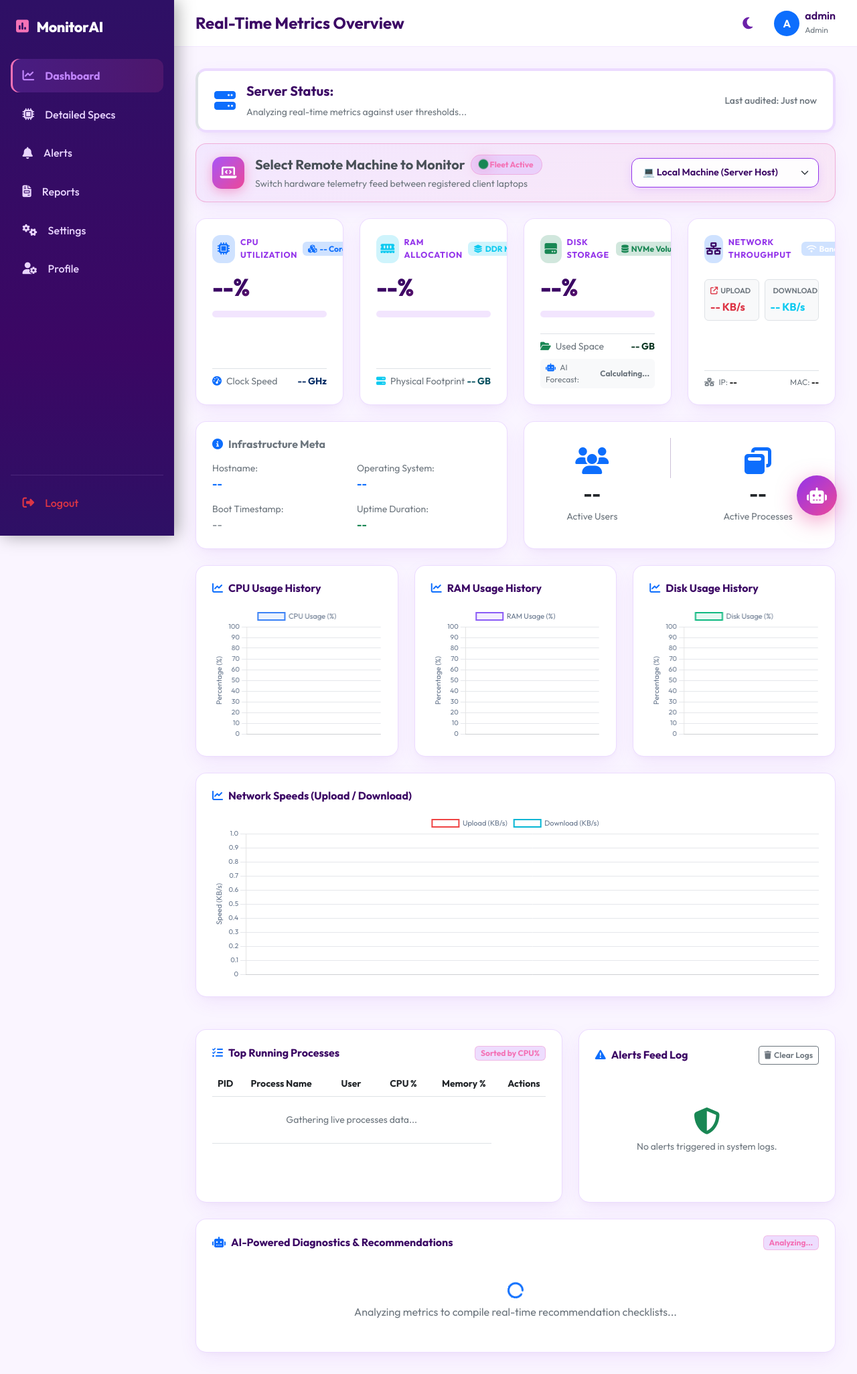
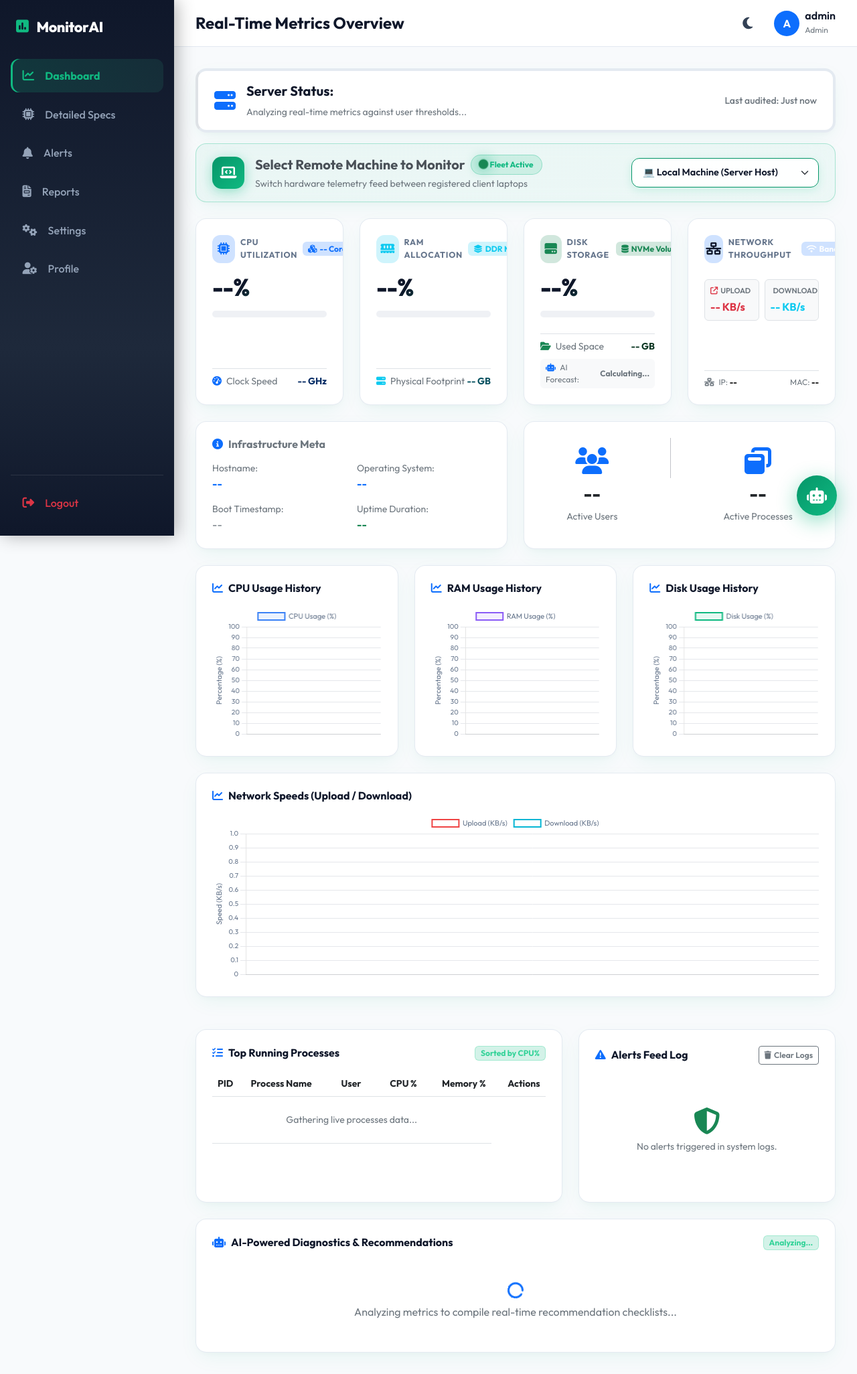
Before and after one commit to Chanthriha2806/Mini-project, a Flask app: page / in a window 1280 px wide. Shown: the whole page at 67% size. Run offline with Flask 3, Linux system fonts and the light colour scheme; a user stored in the database is signed in; data comes from the database, SQL or seed files in the repository; data that the repository does not hold is empty.

Commit message:
Apply Titanium Security Emerald executive theme palette with Deep Charcoal background and Security Emerald highlights

```diff
--- a/app/static/css/style.css
+++ b/app/static/css/style.css
@@ -1,56 +1,56 @@
 /* ==========================================================================
-   Royal Amethyst & Electric Fuchsia Theme & Micro-Interaction Styling
+   Titanium Security Emerald Theme & Micro-Interaction Styling
    ========================================================================== */
 
-/* Core CSS Tokens & Color Palette (Light Mode - Ultra-Clean Lavender Platinum) */
+/* Core CSS Tokens & Color Palette (Light Mode - Clean Titanium Platinum) */
 :root {
-    --bg-primary: #faf5ff;
+    --bg-primary: #f8fafc;
     --bg-secondary: #ffffff;
-    --bg-sidebar: linear-gradient(180deg, #2e1065 0%, #3b0764 65%, #2e1065 100%);
-    --sidebar-text: #e9d5ff;
-    --sidebar-active-bg: linear-gradient(90deg, rgba(168, 85, 247, 0.2) 0%, rgba(236, 72, 153, 0.15) 100%);
-    --sidebar-active-text: #c084fc;
-    --sidebar-active-border: #f472b6;
-    --text-primary: #3b0764;
-    --text-secondary: #6b21a8;
-    --text-muted: #9333ea;
-    --card-bg: rgba(255, 255, 255, 0.92);
-    --card-shadow: 0 10px 30px -5px rgba(147, 51, 234, 0.1), 0 4px 12px -2px rgba(0, 0, 0, 0.03);
-    --card-border: 1px solid rgba(233, 213, 255, 0.85);
-    --card-hover-border: rgba(236, 72, 153, 0.7);
-    --accent: #9333ea;
-    --accent-hover: #7e22ce;
-    --accent-glow: rgba(168, 85, 247, 0.35);
+    --bg-sidebar: linear-gradient(180deg, #0f172a 0%, #1e293b 65%, #0f172a 100%);
+    --sidebar-text: #94a3b8;
+    --sidebar-active-bg: linear-gradient(90deg, rgba(16, 185, 129, 0.18) 0%, rgba(52, 211, 153, 0.1) 100%);
+    --sidebar-active-text: #10b981;
+    --sidebar-active-border: #10b981;
+    --text-primary: #0f172a;
+    --text-secondary: #334155;
+    --text-muted: #64748b;
+    --card-bg: rgba(255, 255, 255, 0.94);
+    --card-shadow: 0 10px 30px -5px rgba(16, 185, 129, 0.08), 0 4px 12px -2px rgba(0, 0, 0, 0.03);
+    --card-border: 1px solid rgba(226, 232, 240, 0.9);
+    --card-hover-border: rgba(16, 185, 129, 0.6);
+    --accent: #059669;
+    --accent-hover: #047857;
+    --accent-glow: rgba(16, 185, 129, 0.35);
     --success: #10b981;
     --warning: #f59e0b;
     --danger: #ef4444;
-    --border-color: #f3e8ff;
+    --border-color: #e2e8f0;
     --nav-height: 70px;
     --sidebar-width: 260px;
-    --spotlight-color: rgba(236, 72, 153, 0.15);
+    --spotlight-color: rgba(16, 185, 129, 0.12);
 }
 
-/* Dark Mode Tokens Override - Royal Amethyst & Electric Fuchsia (Activated via [data-theme="dark"] on <html>) */
+/* Dark Mode Tokens Override - Titanium Security Emerald (Activated via [data-theme="dark"] on <html>) */
 [data-theme="dark"] {
-    --bg-primary: #090414;
-    --bg-secondary: #13092b;
-    --bg-sidebar: #05020c;
-    --sidebar-text: #d8b4fe;
-    --sidebar-active-bg: linear-gradient(90deg, rgba(168, 85, 247, 0.25) 0%, rgba(236, 72, 153, 0.18) 100%);
-    --sidebar-active-text: #f472b6;
-    --sidebar-active-border: #f472b6;
-    --text-primary: #faf5ff;
-    --text-secondary: #e9d5ff;
-    --text-muted: #c084fc;
-    --card-bg: rgba(22, 11, 45, 0.88);
-    --card-shadow: 0 20px 45px -10px rgba(0, 0, 0, 0.8), 0 0 30px rgba(168, 85, 247, 0.2);
-    --card-border: 1px solid rgba(168, 85, 247, 0.25);
-    --card-hover-border: rgba(236, 72, 153, 0.75);
-    --accent: #c084fc;
-    --accent-hover: #f472b6;
-    --accent-glow: rgba(236, 72, 153, 0.45);
-    --border-color: #1e0e42;
-    --spotlight-color: rgba(236, 72, 153, 0.22);
+    --bg-primary: #121619;
+    --bg-secondary: #181e23;
+    --bg-sidebar: #0d1013;
+    --sidebar-text: #94a3b8;
+    --sidebar-active-bg: linear-gradient(90deg, rgba(16, 185, 129, 0.2) 0%, rgba(52, 211, 153, 0.12) 100%);
+    --sidebar-active-text: #34d399;
+    --sidebar-active-border: #34d399;
+    --text-primary: #f1f5f9;
+    --text-secondary: #cbd5e1;
+    --text-muted: #94a3b8;
+    --card-bg: rgba(24, 30, 35, 0.88);
+    --card-shadow: 0 20px 45px -10px rgba(0, 0, 0, 0.75), 0 0 25px rgba(16, 185, 129, 0.12);
+    --card-border: 1px solid rgba(52, 211, 153, 0.2);
+    --card-hover-border: rgba(52, 211, 153, 0.65);
+    --accent: #10b981;
+    --accent-hover: #34d399;
+    --accent-glow: rgba(52, 211, 153, 0.4);
+    --border-color: #242d35;
+    --spotlight-color: rgba(52, 211, 153, 0.15);
 }
 
 /* Reset and Layout Scaffolding */
@@ -95,7 +95,7 @@ body {
     transition: all 0.3s cubic-bezier(0.4, 0, 0.2, 1);
     display: flex;
     flex-direction: column;
-    box-shadow: 4px 0 25px rgba(0, 0, 0, 0.35);
+    box-shadow: 4px 0 25px rgba(0, 0, 0, 0.3);
 }
 
 .sidebar .brand {
@@ -117,13 +117,13 @@ body {
 }
 
 .sidebar .brand i {
-    color: #f472b6 !important;
+    color: #10b981 !important;
     transition: transform 0.4s cubic-bezier(0.34, 1.56, 0.64, 1), filter 0.3s ease;
 }
 
 .sidebar .brand:hover i {
     transform: rotate(15deg) scale(1.25);
-    filter: drop-shadow(0 0 12px rgba(244, 114, 182, 0.9));
+    filter: drop-shadow(0 0 12px rgba(16, 185, 129, 0.8));
 }
 
 .sidebar-nav {
@@ -179,7 +179,7 @@ body {
 
 .sidebar-footer {
     padding-top: 1rem;
-    border-top: 1px solid rgba(216, 180, 254, 0.15);
+    border-top: 1px solid rgba(255, 255, 255, 0.1);
 }
 
 /* Main Content Panel */
@@ -276,7 +276,7 @@ body {
     font-size: 2.25rem;
     font-weight: 800;
     letter-spacing: -0.03em;
-    background: linear-gradient(135deg, var(--text-primary) 30%, #ec4899 100%);
+    background: linear-gradient(135deg, var(--text-primary) 30%, var(--accent) 100%);
     -webkit-background-clip: text;
     -webkit-text-fill-color: transparent;
     line-height: 1.1;
@@ -302,20 +302,20 @@ body {
 }
 
 .icon-avatar.gradient-cyan {
-    background: linear-gradient(135deg, #a855f7 0%, #ec4899 100%);
+    background: linear-gradient(135deg, #059669 0%, #10b981 100%);
     width: 48px;
     height: 48px;
     border-radius: 14px;
     color: #ffffff;
-    box-shadow: 0 4px 18px rgba(236, 72, 153, 0.45);
+    box-shadow: 0 4px 18px rgba(16, 185, 129, 0.4);
 }
 
 /* Executive Control Select Bar */
 .device-selector-card {
     position: relative;
     overflow: hidden;
-    background: linear-gradient(135deg, rgba(168, 85, 247, 0.08) 0%, rgba(236, 72, 153, 0.08) 100%);
-    border: 1px solid rgba(236, 72, 153, 0.35) !important;
+    background: linear-gradient(135deg, rgba(16, 185, 129, 0.06) 0%, rgba(52, 211, 153, 0.06) 100%);
+    border: 1px solid rgba(16, 185, 129, 0.3) !important;
 }
 
 .device-selector-card::before {
@@ -325,7 +325,7 @@ body {
     left: -100%;
     width: 60%;
     height: 3px;
-    background: linear-gradient(90deg, transparent, var(--accent), #ec4899, transparent);
+    background: linear-gradient(90deg, transparent, var(--accent), #34d399, transparent);
     animation: scanLineGlow 3.5s infinite linear;
 }
 
@@ -342,7 +342,7 @@ body {
     border: 1.5px solid var(--accent);
     background-color: var(--card-bg);
     color: var(--text-primary);
-    box-shadow: 0 4px 14px rgba(168, 85, 247, 0.18);
+    box-shadow: 0 4px 14px rgba(16, 185, 129, 0.15);
     transition: all 0.25s ease;
     cursor: pointer;
     min-width: 280px;
@@ -365,9 +365,9 @@ body {
     font-weight: 700;
     padding: 0.3rem 0.75rem;
     border-radius: 20px;
-    background: rgba(168, 85, 247, 0.16);
-    color: #f472b6;
-    border: 1px solid rgba(244, 114, 182, 0.35);
+    background: rgba(16, 185, 129, 0.14);
+    color: #10b981;
+    border: 1px solid rgba(16, 185, 129, 0.3);
     display: inline-flex;
     align-items: center;
     transition: transform 0.25s ease;
@@ -535,9 +535,9 @@ body {
 }
 
 .badge.bg-primary {
-    background-color: rgba(168, 85, 247, 0.2) !important;
-    color: #f472b6 !important;
-    border: 1px solid rgba(244, 114, 182, 0.35);
+    background-color: rgba(16, 185, 129, 0.18) !important;
+    color: #34d399 !important;
+    border: 1px solid rgba(52, 211, 153, 0.3);
 }
 
 /* ==========================================================================
@@ -555,10 +555,10 @@ body {
     width: 60px;
     height: 60px;
     border-radius: 50%;
-    background: linear-gradient(135deg, #9333ea 0%, #ec4899 100%);
+    background: linear-gradient(135deg, #059669 0%, #10b981 100%);
     color: #ffffff;
     border: none;
-    box-shadow: 0 8px 30px rgba(236, 72, 153, 0.5);
+    box-shadow: 0 8px 30px rgba(16, 185, 129, 0.45);
     display: flex;
     align-items: center;
     justify-content: center;
```
Also changed, not shown: other parts of app/static/css/style.css (+32 -32 lines).
